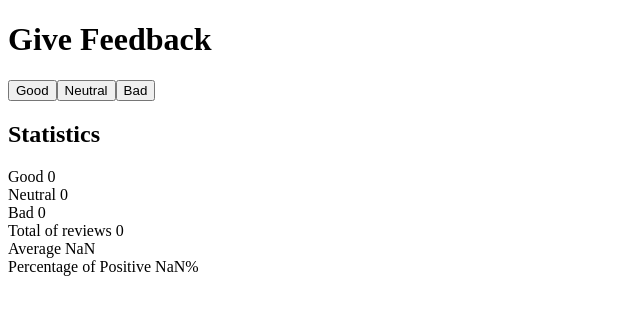
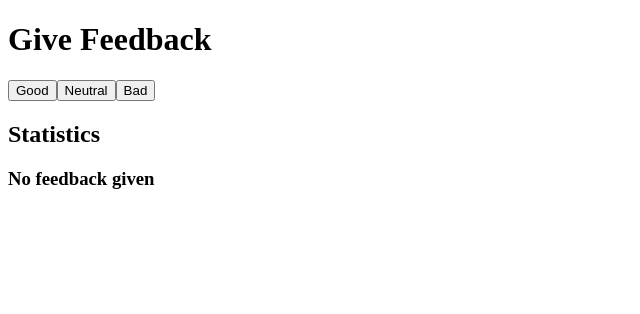
Before and after one commit to pandreuw/Part1, a React (Create React App) app in the folder unicafe/: page / in a window 1280 px wide. Shown: the top 314 px of the page, without its empty margins (0-640 px from the left). Built offline with nearby package versions, Linux system fonts and the light colour scheme.

Commit message:
Ex 1.9 unicafe step 4 completed

```diff
--- a/unicafe/src/App.js
+++ b/unicafe/src/App.js
@@ -11,11 +11,33 @@ const Button = (props) => (
 // a proper place to define a component
 const Statistics = ({ _good, _neutral, _bad }) => {
   // ...
-  return (<div>
-    <Display text="Total of reviews " value={_good + _bad + _neutral} />
-    <Display text="Average " value={(_bad) / (_good + _bad + _neutral)} />
-    <Display text="Percentage of Positive " value={(_good) * 100 / (_good + _bad + _neutral)} closingtext="%" />
-  </div>)
+  console.log("debug7")
+  return (
+    <div>
+      <Display text="Total of reviews " value={_good + _bad + _neutral} />
+      <Display text="Average " value={(_good - + _bad) / (_good + _bad + _neutral)} />
+      <Display text="Percentage of Positive " value={(_good) * 100 / (_good + _bad + _neutral)} closingtext="%" />
+    </div>
+  )
+}
+
+const ConditionalDisplay = ({ goodcount, neutralcount, badcount }) => {
+  console.log("debug4")
+  if (goodcount > 0 || neutralcount > 0 || badcount > 0) {
+    console.log("debug5")
+    return (
+      <div>
+        <Display text="Good " value={goodcount} />
+        <Display text="Neutral " value={neutralcount} />
+        <Display text="Bad " value={badcount} />
+        <Statistics _good={goodcount} _neutral={neutralcount} _bad={badcount} />
+      </div>
+    )
+  } else {
+    console.log("debug6")
+    return (<div><h3>No feedback given</h3></div>)
+  }
+
 }
 
 
@@ -25,22 +47,15 @@ const App = () => {
   const [neutral, setNeutral] = useState(0)
   const [bad, setBad] = useState(0)
 
-  const [totalreviews, setTotalReviews] = useState(0)
-
-
+  console.log("debug1")
   return (
     <div>
       <h1>Give Feedback</h1>
       <Button handleClick={() => setGood(good + 1)} text="Good" />
       <Button handleClick={() => setNeutral(neutral + 1)} text="Neutral" />
       <Button handleClick={() => setBad(bad + 1)} text="Bad" />
-      {/* <Hello name="Maya" age={26 + 10} />
-      <Hello name={name} age={age} /> */}
       <h2>Statistics</h2>
-      <Display text="Good " value={good} />
-      <Display text="Neutral " value={neutral} />
-      <Display text="Bad " value={bad} />
-      <Statistics _good={good} _neutral={neutral} _bad={bad} />
+      <ConditionalDisplay goodcount={good} neutralcount={neutral} badcount={bad} />
     </div>
   )
 }
```
